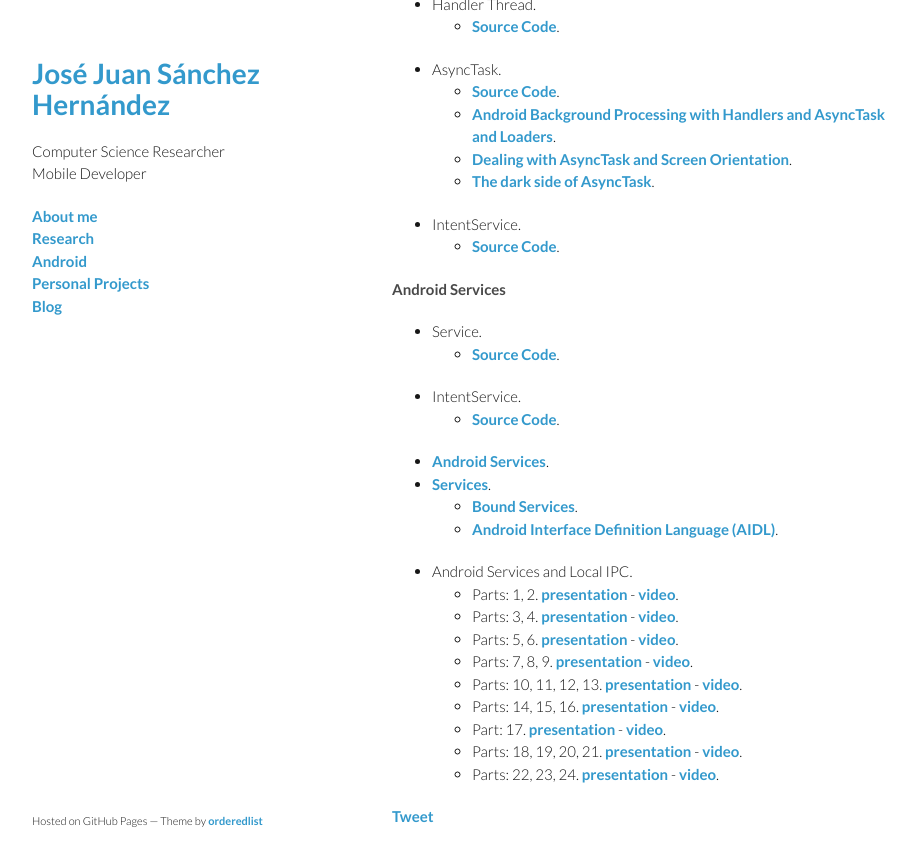
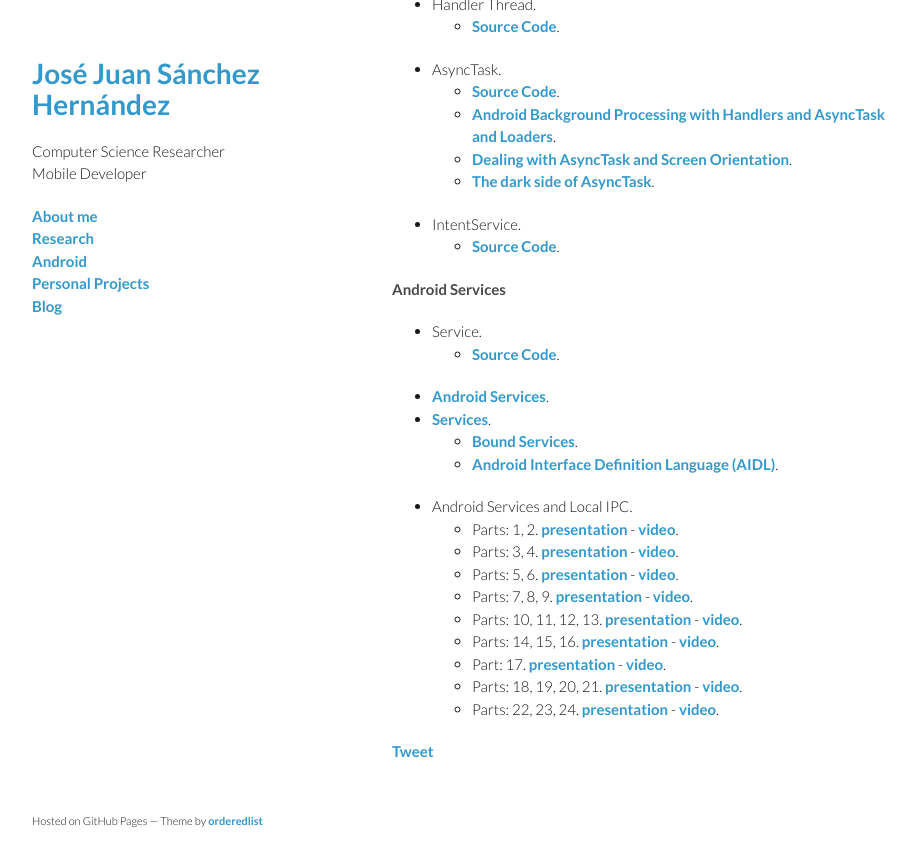
Before and after one commit to josejuansanchez/josejuansanchez.github.io, a Jekyll site: the page built from _posts/2014-03-25-xv-betabeers-almeria.md, in a window 1280 px wide and 900 px high, scrolled down 2395 px. Shown: the top 866 px of the window, without its empty margins (178-1093 px from the left). Built offline with Jekyll 4.4.1, drawn with Linux system fonts in a browser that asks for light colours; comment, search, counter and statistics services are not loaded; after the commit the page ends 3230 px from its top, so only the background shows below that.

Commit message:
Update 2014-03-25-xv-betabeers-almeria.md

```diff
--- a/_posts/2014-03-25-xv-betabeers-almeria.md
+++ b/_posts/2014-03-25-xv-betabeers-almeria.md
@@ -81,8 +81,6 @@ A continuación podéis encontrar algunos de los recursos que he utilizado para
 #### Android Services
 * Service.
   * [Source Code](https://android.googlesource.com/platform/frameworks/base/+/master/core/java/android/app/Service.java).
-* IntentService.
-  * [Source Code](https://android.googlesource.com/platform/frameworks/base/+/master/core/java/android/app/IntentService.java).
 * [Android Services](http://www.vogella.com/tutorials/AndroidServices/article.html).
 * [Services](http://developer.android.com/guide/components/services.html).
   * [Bound Services](http://developer.android.com/guide/components/bound-services.html).
```
